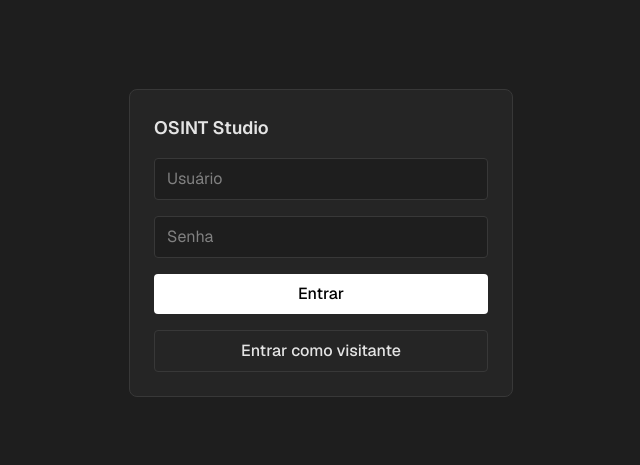
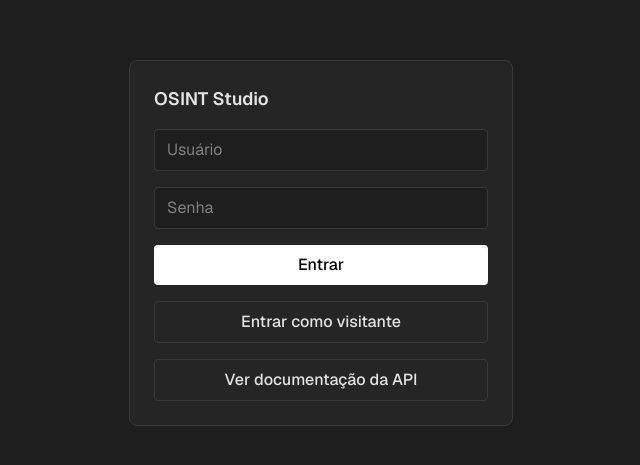
Before and after one commit to geldois/osint-studio, a Next.js app: page /login in a window 1280 px wide. Shown: the part 157-622 px from the top of the page, without its empty margins (319-959 px from the left). Built offline with nearby package versions, Linux system fonts and the light colour scheme; no server answers.

Commit message:
feat(login): add API docs link sourced from NEXT_PUBLIC_API_URL

```diff
--- a/src/app/(auth)/login/page.tsx
+++ b/src/app/(auth)/login/page.tsx
@@ -3,7 +3,7 @@
 import { useMutation } from "@tanstack/react-query";
 import { useRouter } from "next/navigation";
 import { useEffect, useState } from "react";
-import { login, loginAsVisitor, RateLimitError } from "@/lib/api";
+import { API_URL, login, loginAsVisitor, RateLimitError } from "@/lib/api";
 import { useAuthStore } from "@/store/auth";
 
 export default function LoginPage() {
@@ -112,6 +112,15 @@ export default function LoginPage() {
         >
           {visitorMutation.isPending ? "Entrando..." : "Entrar como visitante"}
         </button>
+
+        <a
+          href={`${API_URL}/docs`}
+          target="_blank"
+          rel="noopener noreferrer"
+          className="block w-full rounded border border-border px-3 py-2 text-center font-medium"
+        >
+          Ver documentação da API
+        </a>
       </form>
     </main>
   );
--- a/src/lib/api.ts
+++ b/src/lib/api.ts
@@ -1,10 +1,9 @@
 import { useAuthStore } from "@/store/auth";
 import type { GraphSchema, TokenResponse } from "@/types/api";
 
-const API_URL = (process.env.NEXT_PUBLIC_API_URL ?? "http://localhost:8000").replace(
-  /\/+$/,
-  "",
-);
+export const API_URL = (
+  process.env.NEXT_PUBLIC_API_URL ?? "http://localhost:8000"
+).replace(/\/+$/, "");
 
 export class RateLimitError extends Error {
   readonly retryAfterSeconds: number;
```
